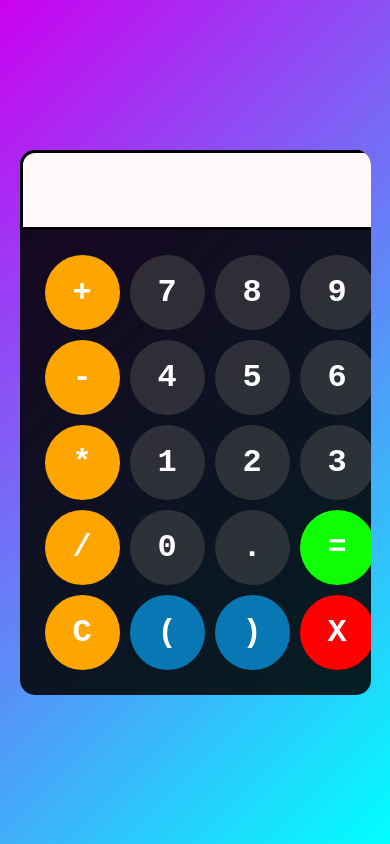
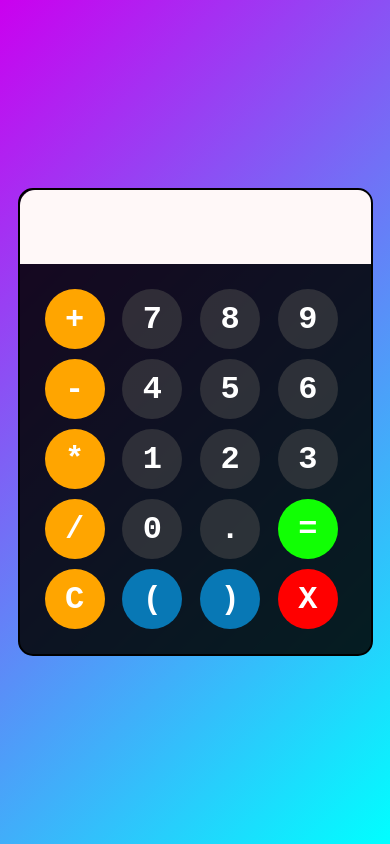
Before and after one commit to RedOwnsYou/RedOwnsYou.github.io, a plain HTML site: page index.html in a window 390 px wide. Drawn offline with Linux system fonts and the light colour scheme.

Commit message:
Modify button dimensions and border styles
Reduced button size and adjusted border properties.

```diff
--- a/style.css
+++ b/style.css
@@ -20,7 +20,6 @@ body {
   color: black;
   background-color: rgb(255, 248, 248);
   outline: none;
-  border: black 3px solid;
   font-family: 'Orbitron', 'Roboto Mono', monospace;
   font-weight: bold;
   border-top-left-radius: 15px;
@@ -34,6 +33,7 @@ body {
   width: 90%;
   max-width: 500px;
   overflow: hidden;
+  border: black 2px solid;
 }
 
 #keys {
@@ -102,8 +102,8 @@ button:active {
 
 @media (max-width: 600px) {
   button {
-    width: 75px;
-    height: 75px;
+    width: 60px;
+    height: 60px;
     font-size: 2rem;
     font-family: 'Orbitron', 'Roboto Mono', monospace;
 
@@ -112,6 +112,6 @@ button:active {
   #display {
     font-size: 3rem;
     font-family: 'Orbitron', 'Roboto Mono', monospace;
-    width: 95%;
+    width: 100%;
   }
 }
```
